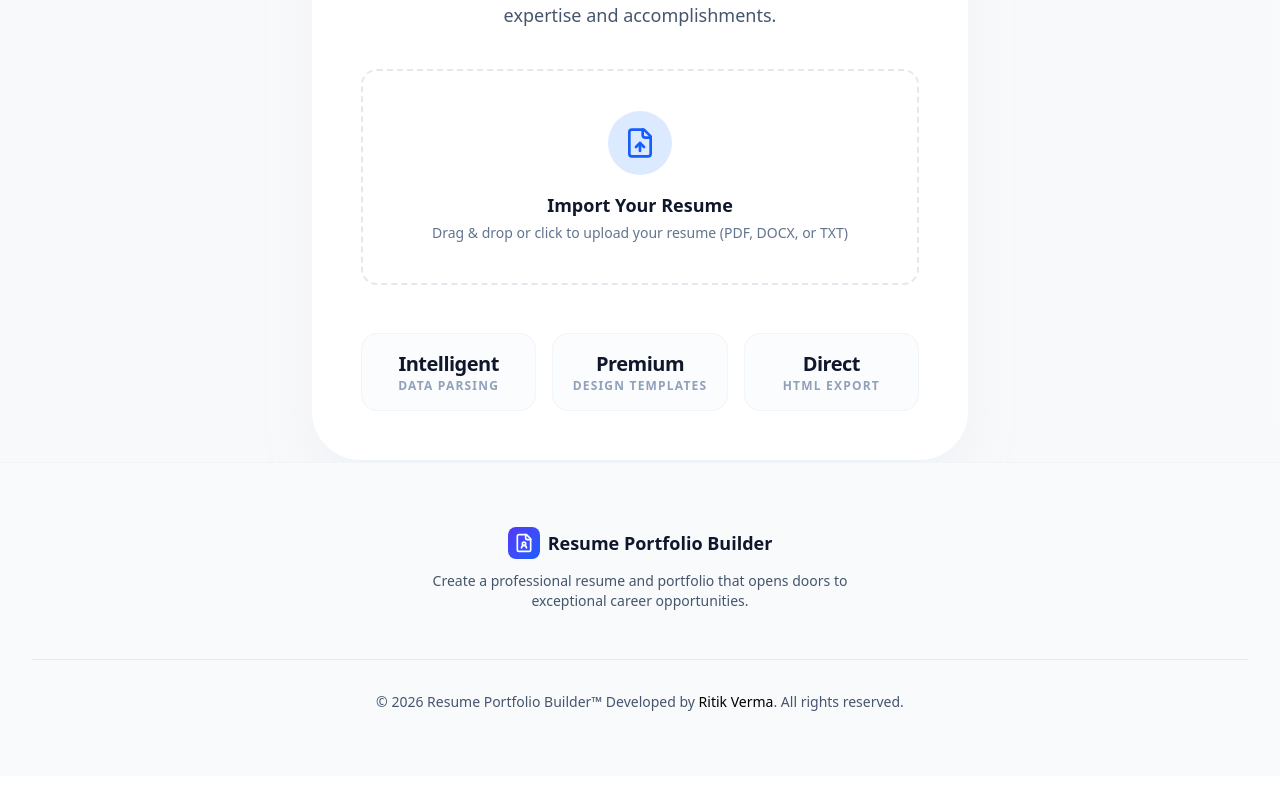
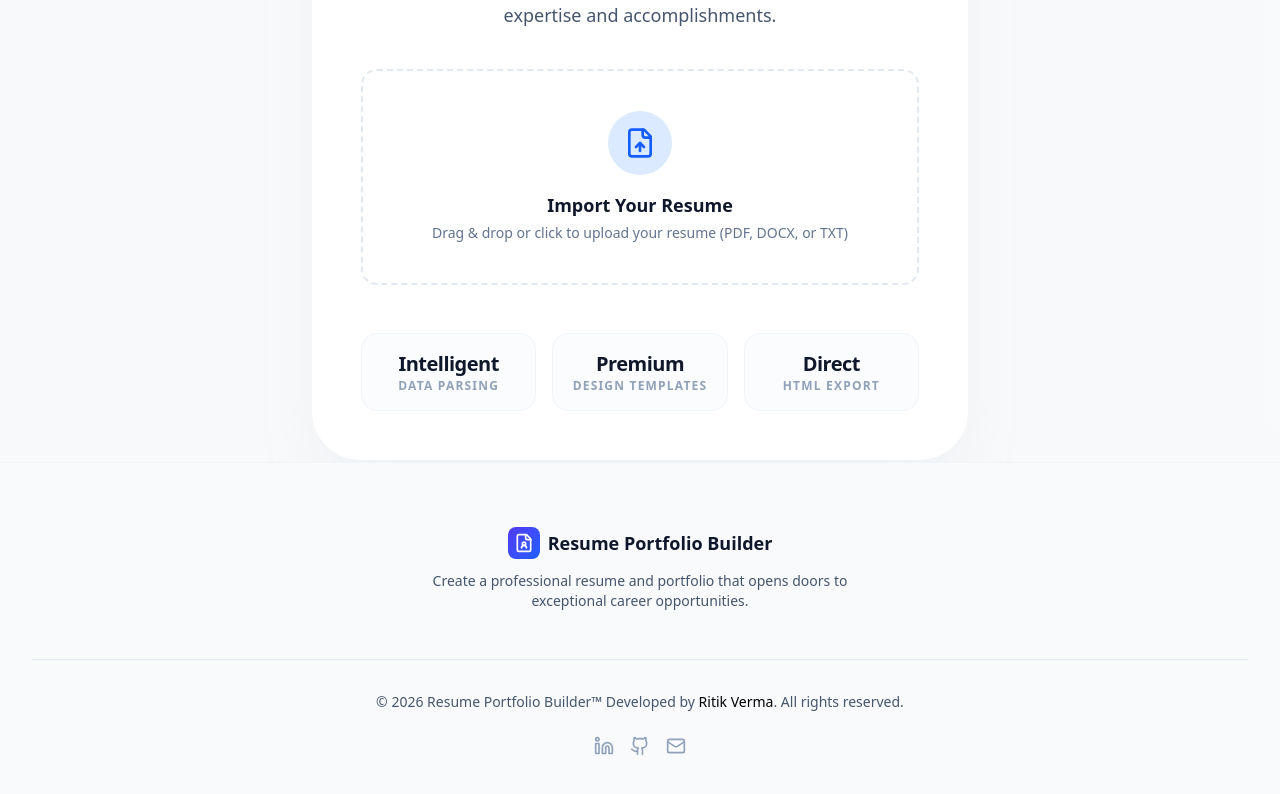
Before and after one commit to Ritik505/resume-portfolio-builder, a React (Vite) app: page /dashboard in a window 1280 px wide. Shown: the part 338-1132 px from the top of the page. Built offline with nearby package versions, Linux system fonts and the light colour scheme.

Commit message:
Add a Social media icons in footer

```diff
--- a/src/components/Footer.tsx
+++ b/src/components/Footer.tsx
@@ -30,19 +30,19 @@ export default function Footer() {
               <span className="text-black font-medium">Ritik Verma</span>. All rights reserved.
             </p>
 
-            {/*
+
             <div className="flex items-center gap-4">
-              <a href="#" className="text-slate-400 hover:text-blue-600 transition">
+              <a href="https://www.linkedin.com/in/ritik-verma-10b446326" className="text-slate-400 hover:text-blue-600 transition">
                 <Linkedin className="h-5 w-5" />
               </a>
-              <a href="#" className="text-slate-400 hover:text-blue-600 transition">
+              <a href="https://github.com/Ritik505" className="text-slate-400 hover:text-blue-600 transition">
                 <Github className="h-5 w-5" />
               </a>
-              <a href="#" className="text-slate-400 hover:text-blue-600 transition">
+              <a href="mailto:rv.coder55555@gmail.com" className="text-slate-400 hover:text-blue-600 transition">
                 <Mail className="h-5 w-5" />
               </a>
             </div>
-              */}
+
 
           </div>
         </div>
```
